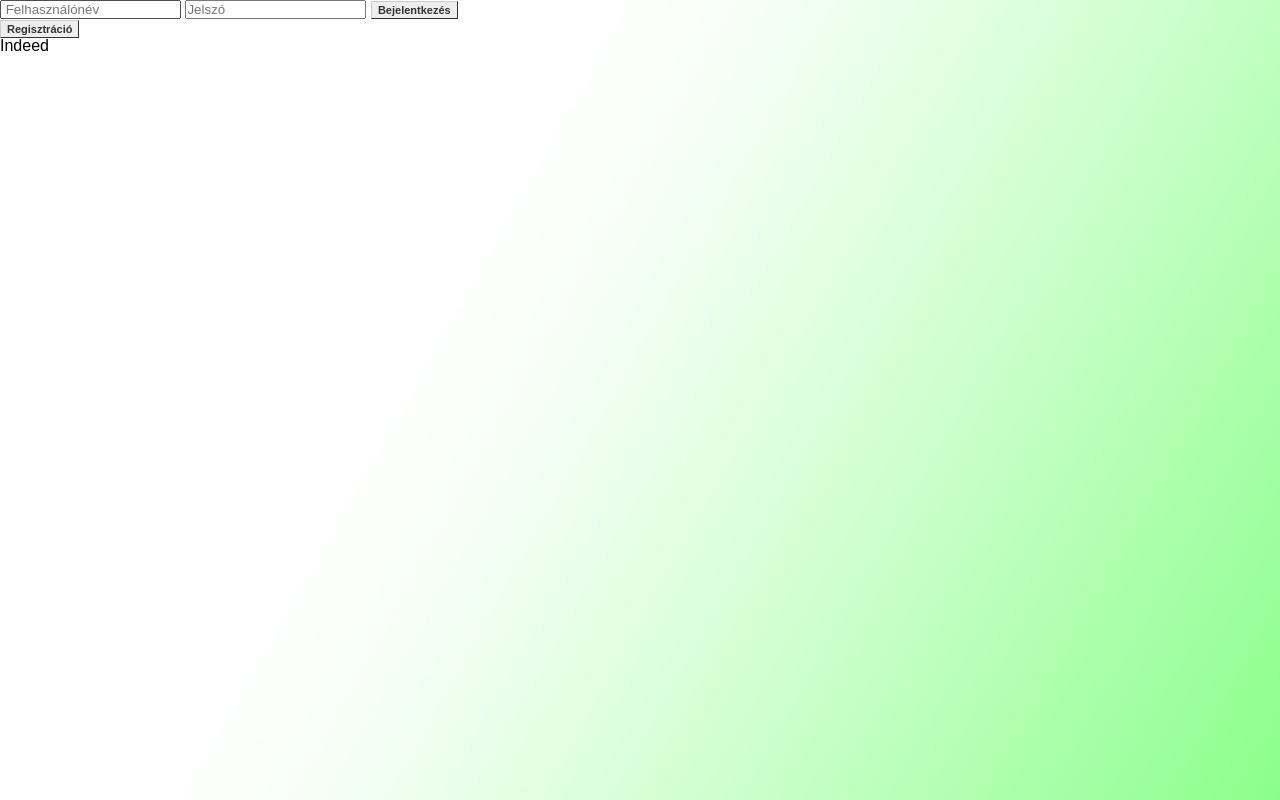
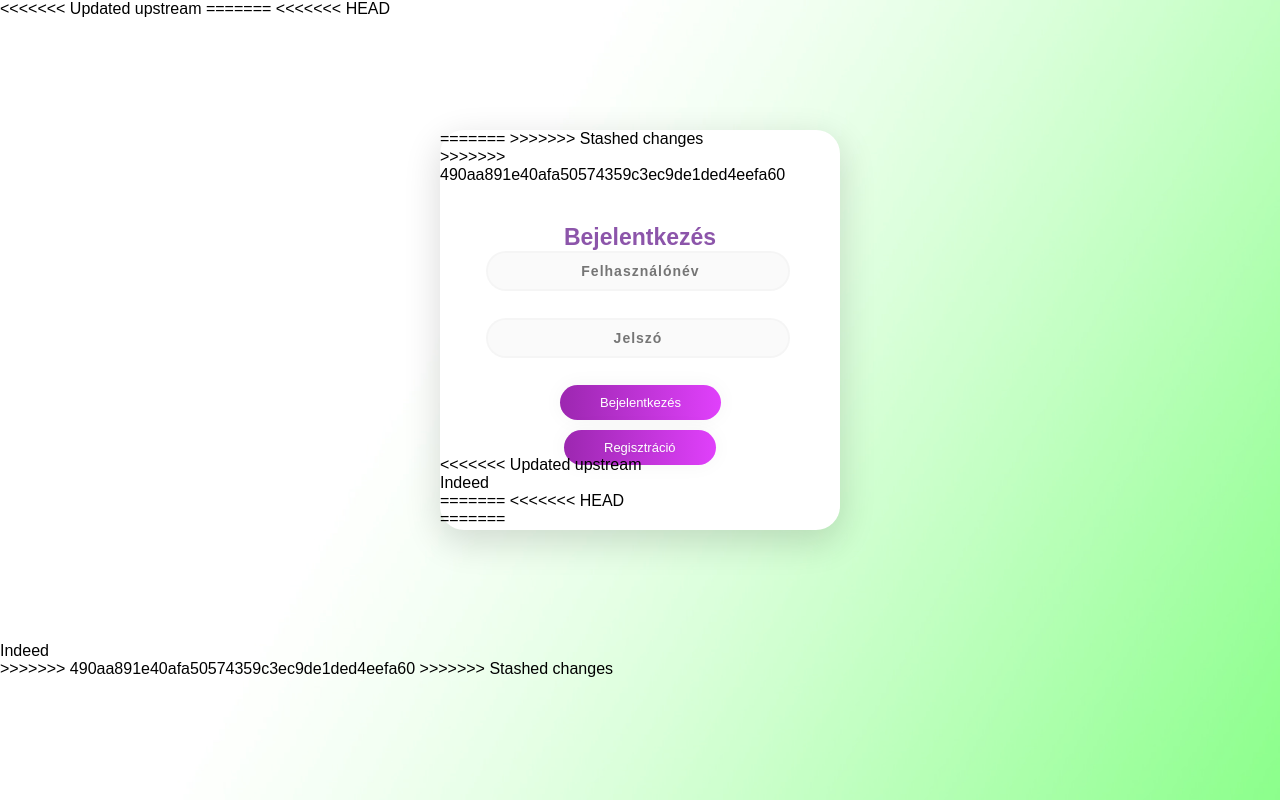
Before and after one commit to tamas646/SZLG-Django-projekt, a Django app: page /bejelentkezes in a window 1280 px wide. Run offline with Django 3.2, Linux system fonts and the light colour scheme.

Commit message:
bejelentkezes

```diff
--- a/kox/koxapp/static/css/bejelentkezes.css
+++ b/kox/koxapp/static/css/bejelentkezes.css
@@ -0,0 +1,116 @@
+* {
+    margin: 0;
+    padding: 0;
+}
+
+body {
+        background-color: #F3EBF6;
+         font-family: Arial, sans-serif;
+    }
+
+    .main {
+        background-color: #FFFFFF;
+        width: 400px;
+        height: 400px;
+        margin: 7em auto;
+        border-radius: 1.5em;
+        box-shadow: 0px 11px 35px 2px rgba(0, 0, 0, 0.14);
+    }
+
+    .sign {
+        padding-top: 40px;
+        color: #8C55AA;
+        font-weight: bold;
+        font-size: 23px;
+    }
+
+    .felh {
+    width: 76%;
+    color: rgb(38, 50, 56);
+    font-weight: 700;
+    font-size: 14px;
+    letter-spacing: 1px;
+    background: rgba(136, 126, 126, 0.04);
+    padding: 10px 20px;
+    border: none;
+    border-radius: 20px;
+    outline: none;
+    box-sizing: border-box;
+    border: 2px solid rgba(0, 0, 0, 0.02);
+    margin-bottom: 50px;
+    margin-left: 46px;
+    text-align: center;
+    margin-bottom: 27px;
+    }
+
+    form.form1 {
+        padding-top: 40px;
+    }
+
+    .jelsz {
+            width: 76%;
+    color: rgb(38, 50, 56);
+    font-weight: 700;
+    font-size: 14px;
+    letter-spacing: 1px;
+    background: rgba(136, 126, 126, 0.04);
+    padding: 10px 20px;
+    border: none;
+    border-radius: 20px;
+    outline: none;
+    box-sizing: border-box;
+    border: 2px solid rgba(0, 0, 0, 0.02);
+    margin-bottom: 50px;
+    margin-left: 46px;
+    text-align: center;
+    margin-bottom: 27px;
+    }
+
+
+    .felh:focus, .jelsz:focus {
+        border: 2px solid rgba(0, 0, 0, 0.18) !important;
+
+    }
+
+    .be {
+      cursor: pointer;
+        border-radius: 5em;
+        color: #fff;
+        background: linear-gradient(to right, #9C27B0, #E040FB);
+        border: 0;
+        padding-left: 40px;
+        padding-right: 40px;
+        padding-bottom: 10px;
+        padding-top: 10px;
+        margin-left: 30%;
+        font-size: 13px;
+        box-shadow: 0 0 20px 1px rgba(0, 0, 0, 0.04);
+
+    }
+
+    .reg {
+         cursor: pointer;
+        border-radius: 5em;
+        color: #fff;
+        background: linear-gradient(to right, #9C27B0, #E040FB);
+        border: 0;
+        padding-left: 40px;
+        padding-right: 40px;
+        padding-bottom: 10px;
+        padding-top: 10px;
+        margin-left: 31%;
+        font-size: 13px;
+        box-shadow: 0 0 20px 1px rgba(0, 0, 0, 0.04);
+    }
+
+a {
+        text-shadow: 0px 0px 3px rgba(117, 117, 117, 0.12);
+        color: #E1BEE7;
+        text-decoration: none
+}
+
+
+    @media (max-width: 600px) {
+        .main {
+            border-radius: 0px;
+        }
--- a/kox/templates/bejelentkezes.html
+++ b/kox/templates/bejelentkezes.html
@@ -9,8 +9,15 @@
 	<link rel="stylesheet" type="text/css" href="/static/css/bejelentkezes.css">
 </head>
 <body>
+<<<<<<< Updated upstream
+=======
+<<<<<<< HEAD
+		<div class="main">
+=======
+>>>>>>> Stashed changes
 	<div>
 		<div>
+>>>>>>> 490aa891e40afa50574359c3ec9de1ded4eefa60
 			<p>
 				{% if login_error %}
 					Hibás felhasználónév vagy jelszó
@@ -18,17 +25,31 @@
 					Sikeres regisztráció. Mostmár bejelentkezhet.
 				{% endif %}
 			</p>
+			<p class="sign" align="center">Bejelentkezés</p>
 			<form action="backend/login" method="POST">
 				{% csrf_token %}
-				<input type="text" placeholder=" Felhasználónév" name="felhasznalonev">
-				<input type="password" placeholder="Jelszó" name="jelszo">
-				<input type="submit" class="button" value="Bejelentkezés">
+				<input class="felh" align="center" type="text" placeholder=" Felhasználónév" name="felhasznalonev">
+				<input class="jelsz" align="center" type="password" placeholder="Jelszó" name="jelszo">
+				<input class="be" type="submit" class="button" value="Bejelentkezés">
 			</form>
-			<a href="regisztracio" class="button">Regisztráció</a>
+			<br>
+			<a href="regisztracio" class="reg">Regisztráció</a>
 		</div>
+<<<<<<< Updated upstream
 	</div>
 	<footer class="footer">
 	<p>Indeed</p>
+=======
+<<<<<<< HEAD
+
+<footer class="footer">
+
+=======
+	</div>
+	<footer class="footer">
+	<p>Indeed</p>
+>>>>>>> 490aa891e40afa50574359c3ec9de1ded4eefa60
+>>>>>>> Stashed changes
 </footer>
 </body>
 </html>
```
